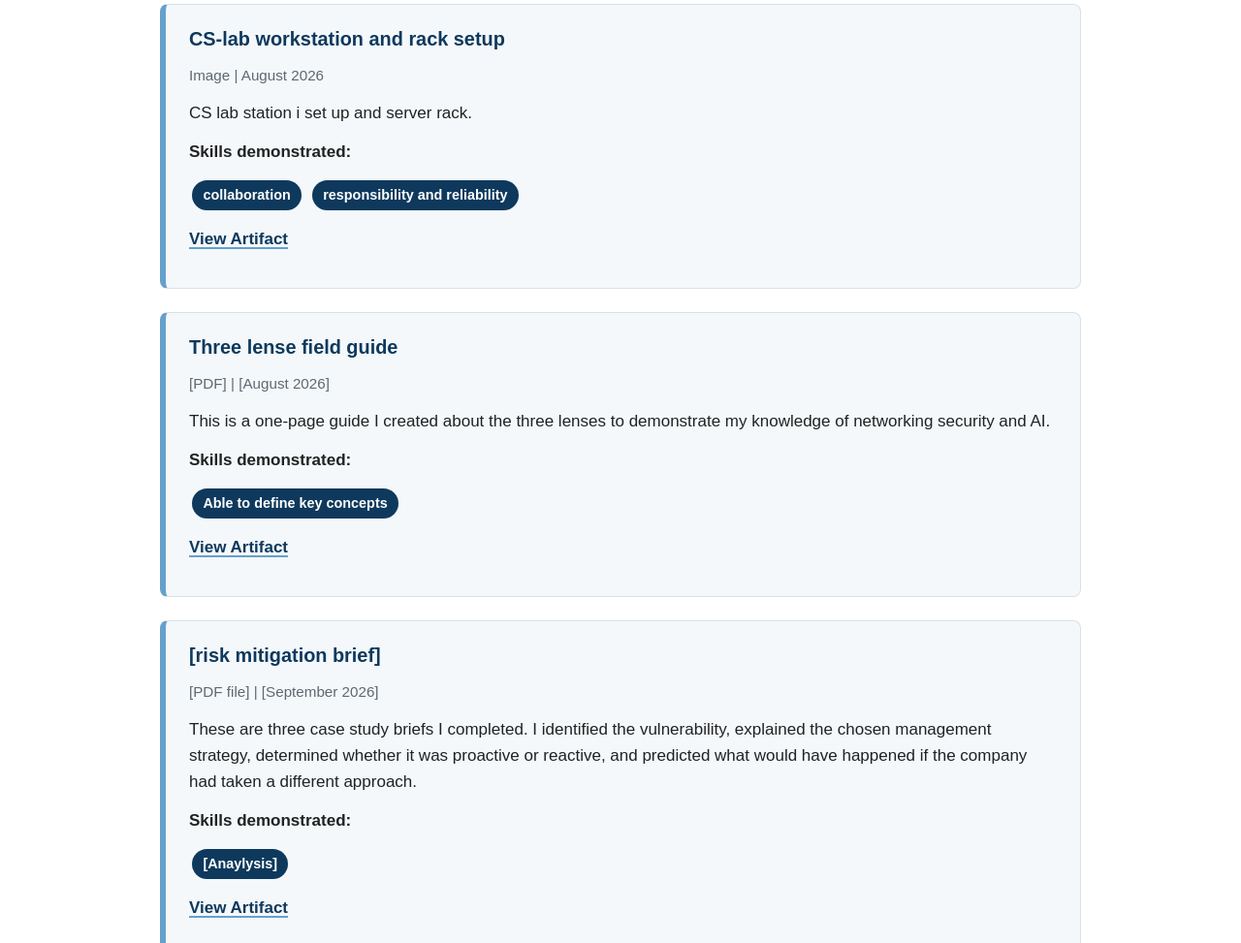
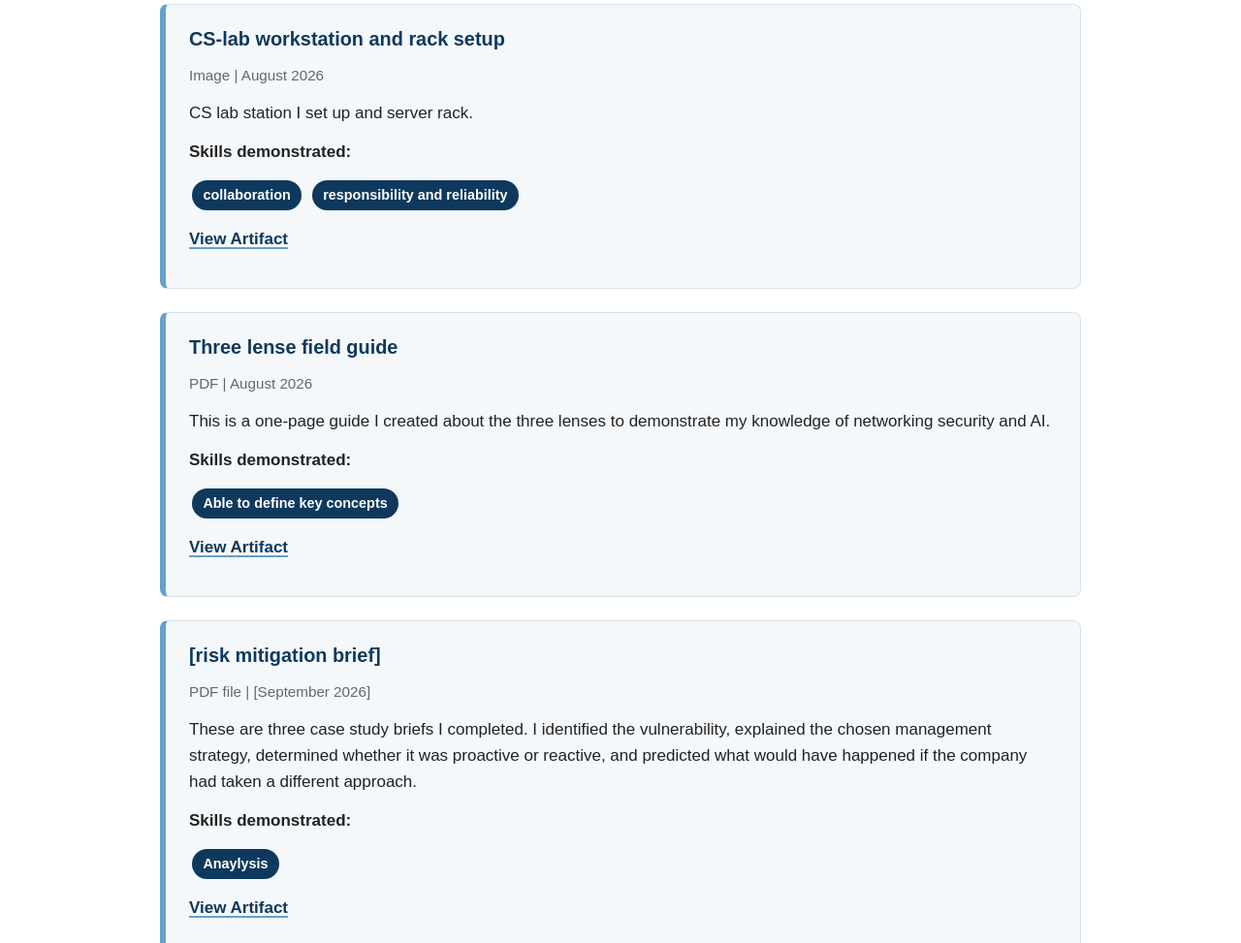
Before and after one commit to 0ysterfish/APEX-portfolio, a Jekyll site: the page built from artifacts.md, in a window 1280 px wide and 1400 px high. Shown: the part 427-1400 px from the top of the window at 97% size. Built offline with Jekyll 4.4.1, drawn with Linux system fonts in a browser that asks for light colours.

Commit message:
Artifacts

```diff
--- a/artifacts.md
+++ b/artifacts.md
@@ -18,7 +18,7 @@ Each artifact demonstrates technical skills, problem-solving, communication, col
 ### CS-lab workstation and rack setup
 <p class="artifact-meta">Image | August 2026</p>
 
-CS lab station i set up and server rack.
+CS lab station I set up and server rack.
 
 **Skills demonstrated:**
 
@@ -32,7 +32,7 @@ CS lab station i set up and server rack.
 <div class="artifact-card" markdown="1">
 
 ### Three lense field guide
-<p class="artifact-meta">[PDF] | [August 2026]</p>
+<p class="artifact-meta">PDF | August 2026</p>
 
 This is a one-page guide I created about the three lenses to demonstrate my knowledge of networking security and AI.
 
@@ -40,22 +40,22 @@ This is a one-page guide I created about the three lenses to demonstrate my know
 
 <span class="skill-tag">Able to define key concepts</span>
 
-[View Artifact](artifacts/Three lenses/)
+[View Artifact](artifacts/three_lenses/)
 
 </div>
 
 <div class="artifact-card" markdown="1">
 
 ### [risk mitigation brief]
-<p class="artifact-meta">[PDF file] | [September 2026]</p>
+<p class="artifact-meta">PDF file | [September 2026]</p>
 
 These are three case study briefs I completed. I identified the vulnerability, explained the chosen management strategy, determined whether it was proactive or reactive, and predicted what would have happened if the company had taken a different approach.
 
 **Skills demonstrated:**
 
-<span class="skill-tag">[Anaylysis]</span>
+<span class="skill-tag">Anaylysis</span>
 
-[View Artifact](artifacts/Risk management breif/)
+[View Artifact](artifacts/risk_management_brief/)
 
 </div>
 
```
